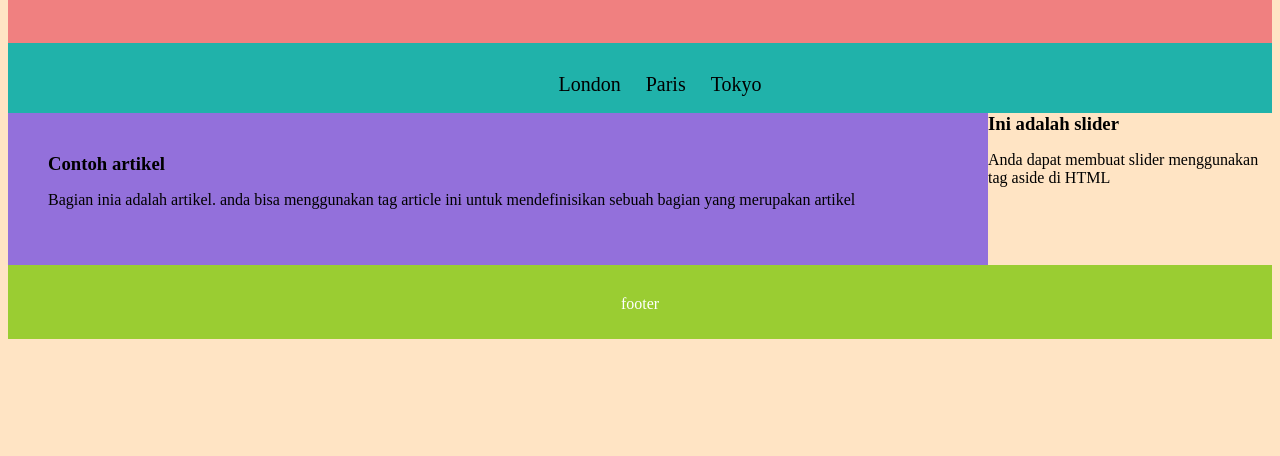
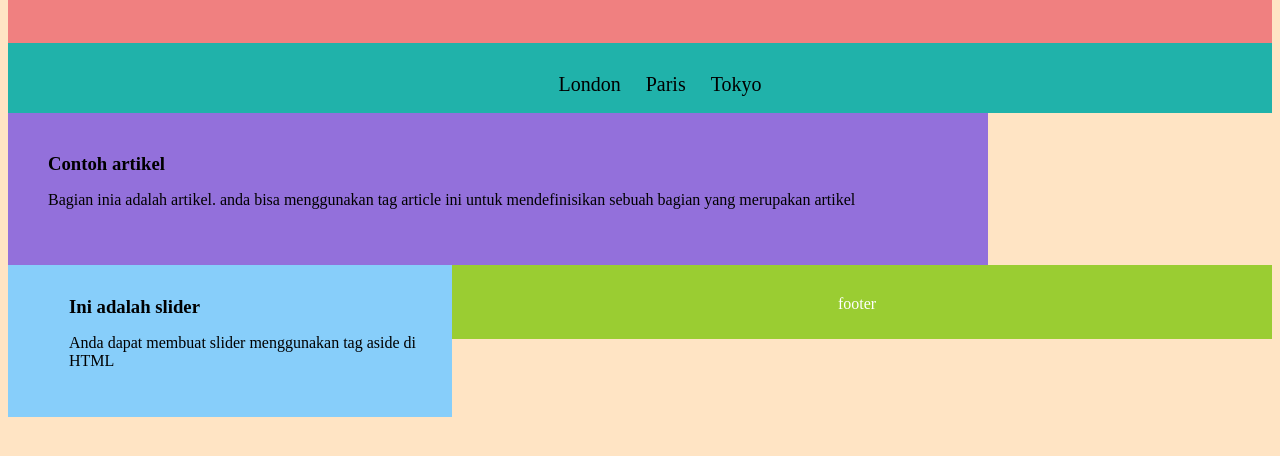
Before and after one commit to riyandaaziz123/pw-praktikum_3, a plain HTML site: page praktikum3/prak3.1/index.html in a window 1280 px wide. Shown: the part 258-714 px from the top of the page. Drawn offline with Linux system fonts and the light colour scheme.

Commit message:
modified:   praktikum3/prak3.1/style.css

```diff
--- a/praktikum3/prak3.1/style.css
+++ b/praktikum3/prak3.1/style.css
@@ -40,16 +40,16 @@ h3{
     float: left;
     width: 900px;
 }
-.sidebar{
+.slider{
     float: left;
     background: lightskyblue;
     padding: 31px;
     width: 382px;
 }
-.sidebar h3{
+.slider h3{
     margin-left: 30px;
 }
-.sidebar p{
+.slider p{
     margin-left: 30px;
 }
 .footer{
```
